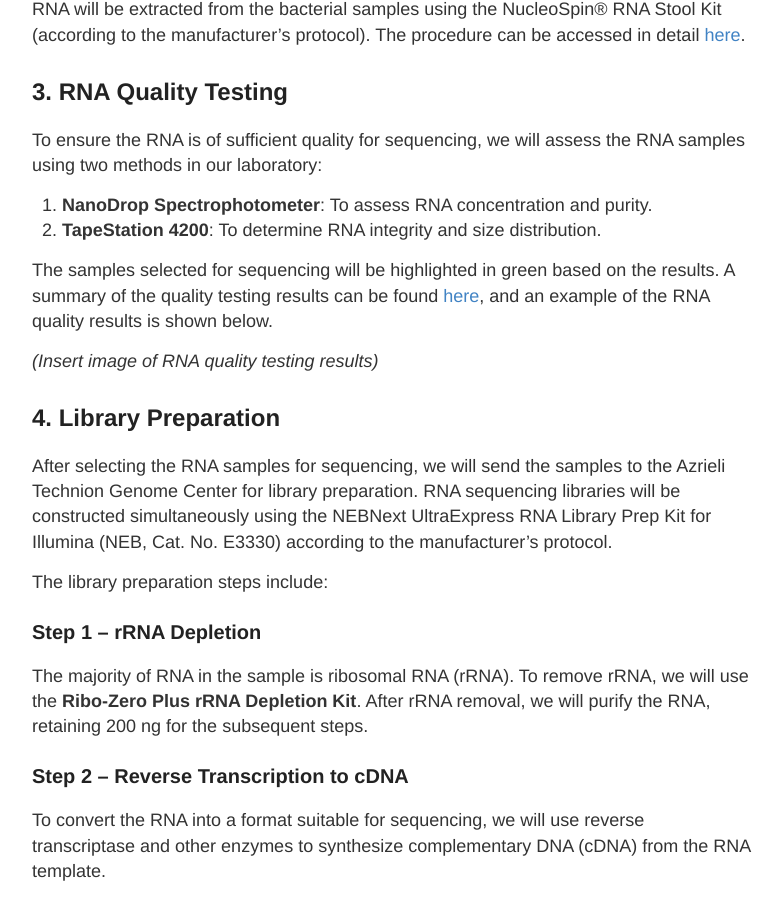
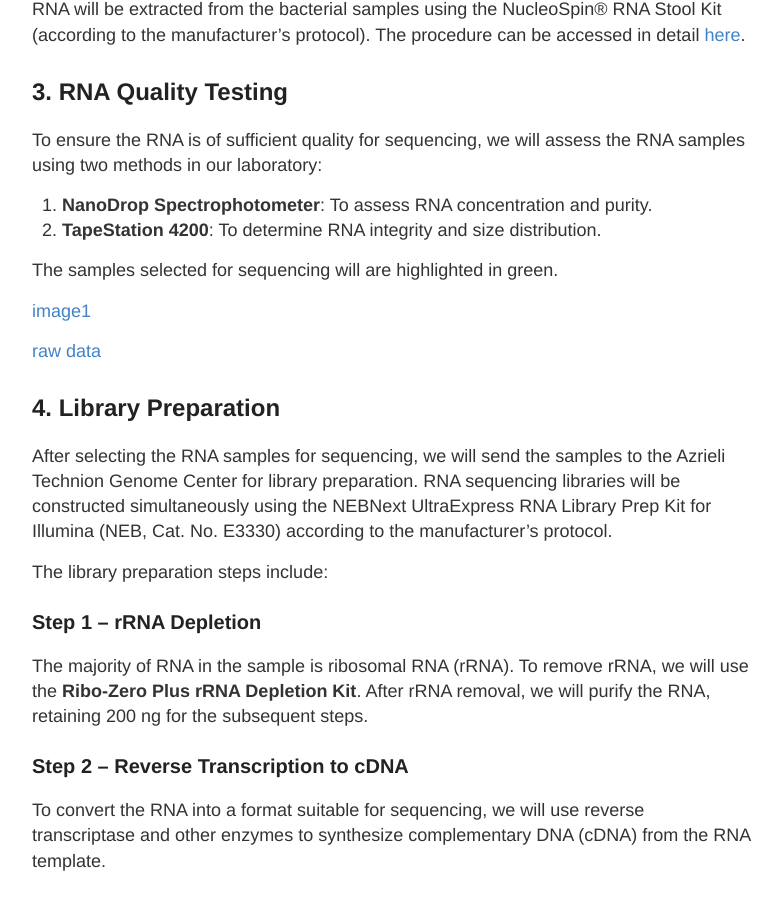
Before and after one commit to OfekRainish/OfekRainish_notebook, a Jekyll site: the page built from _posts/2025-02-02-RNA Extraction and Library Preparation.md, in a window 1280 px wide and 900 px high, scrolled down 788 px. Shown: the whole window, without its empty margins (248-1030 px from the left). Built offline with Jekyll 4.4.1, drawn with Linux system fonts in a browser that asks for light colours; our own code applies the rules of GitHub Pages for plain Markdown files; a file with an impossible date is left out.

Commit message:
Update 2025-02-02-RNA Extraction and Library Preparation.md

```diff
--- a/_posts/2025-02-02-RNA Extraction and Library Preparation.md
+++ b/_posts/2025-02-02-RNA Extraction and Library Preparation.md
@@ -10,16 +10,18 @@ Bacterial samples were collected at two different time points for this experimen
 A total of 20 samples were collected. RNA extraction and sequencing will be performed on triplicate samples from each group, selecting the one with the highest RNA quality for sequencing.
 
 ## 2. RNA Extraction
-RNA will be extracted from the bacterial samples using the NucleoSpin® RNA Stool Kit (according to the manufacturer’s protocol). The procedure can be accessed in detail [here](link).
+RNA will be extracted from the bacterial samples using the NucleoSpin® RNA Stool Kit (according to the manufacturer’s protocol). The procedure can be accessed in detail [here](../_posts/2024-07-24-RNA%20Extraction%20Protocol.md).
 
 ## 3. RNA Quality Testing
 To ensure the RNA is of sufficient quality for sequencing, we will assess the RNA samples using two methods in our laboratory:
 1. **NanoDrop Spectrophotometer**: To assess RNA concentration and purity.
 2. **TapeStation 4200**: To determine RNA integrity and size distribution.
 
-The samples selected for sequencing will be highlighted in green based on the results. A summary of the quality testing results can be found [here](link), and an example of the RNA quality results is shown below.
+The samples selected for sequencing will are highlighted in green.
 
-*(Insert image of RNA quality testing results)*
+[image1](../images/rna%20extract/lab%20QC.png)
+
+[raw data](../exel%20files/)
 
 ## 4. Library Preparation
 After selecting the RNA samples for sequencing, we will send the samples to the Azrieli Technion Genome Center for library preparation. RNA sequencing libraries will be constructed simultaneously using the NEBNext UltraExpress RNA Library Prep Kit for Illumina (NEB, Cat. No. E3330) according to the manufacturer's protocol.
```
